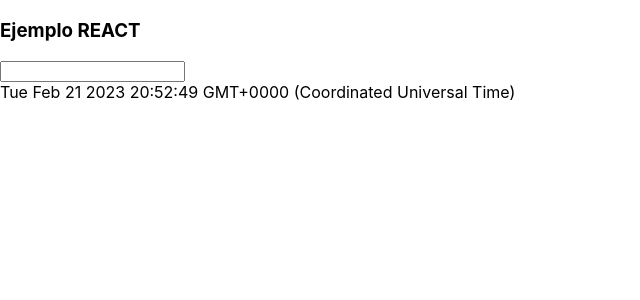
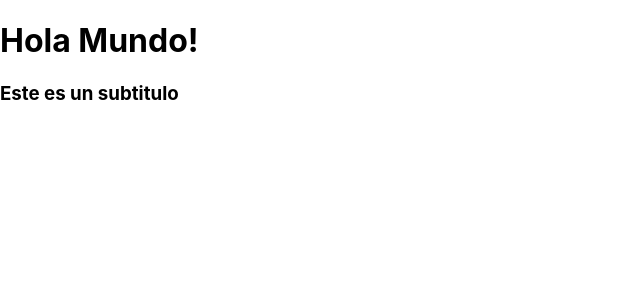
Before and after one commit to xavi-javi/curso-react-aspnetcore5, a React (Create React App) app in the folder peliculas-app/: page / in a window 1280 px wide. Shown: the top 300 px of the page, without its empty margins (0-640 px from the left). Built offline with nearby package versions, Linux system fonts and the light colour scheme.

Commit message:
35. Introducción a JSX

```diff
--- a/peliculas-app/src/App.tsx
+++ b/peliculas-app/src/App.tsx
@@ -3,40 +3,11 @@
 import './App.css';
 
 function App() {
-
-  const [fecha, setFecha] = useState(new Date());
-
-  useEffect(() => {
-    const timerId = setInterval(() => {
-      setFecha(new Date());
-    }, 1000);
-
-    return () => clearInterval(timerId);
-  });
-
   return (
     <div>
-      <h3>Ejemplo REACT</h3>
-      <input />
-      <div>{fecha.toString()}</div>
+      <h1>Hola Mundo!</h1>
+      <h3>Este es un subtitulo</h3>
     </div>
-
-    // <div className="App">
-    //   <header className="App-header">
-    //     <img src={logo} className="App-logo" alt="logo" />
-    //     <p>
-    //       Edit <code>src/App.tsx</code> and save to reload.
-    //     </p>
-    //     <a
-    //       className="App-link"
-    //       href="https://reactjs.org"
-    //       target="_blank"
-    //       rel="noopener noreferrer"
-    //     >
-    //       Learn React
-    //     </a>
-    //   </header>
-    // </div>
   );
 }
 
```
Also changed, not shown: peliculas-app/src/EjemploReloj.tsx (added, +22 -0 lines).
